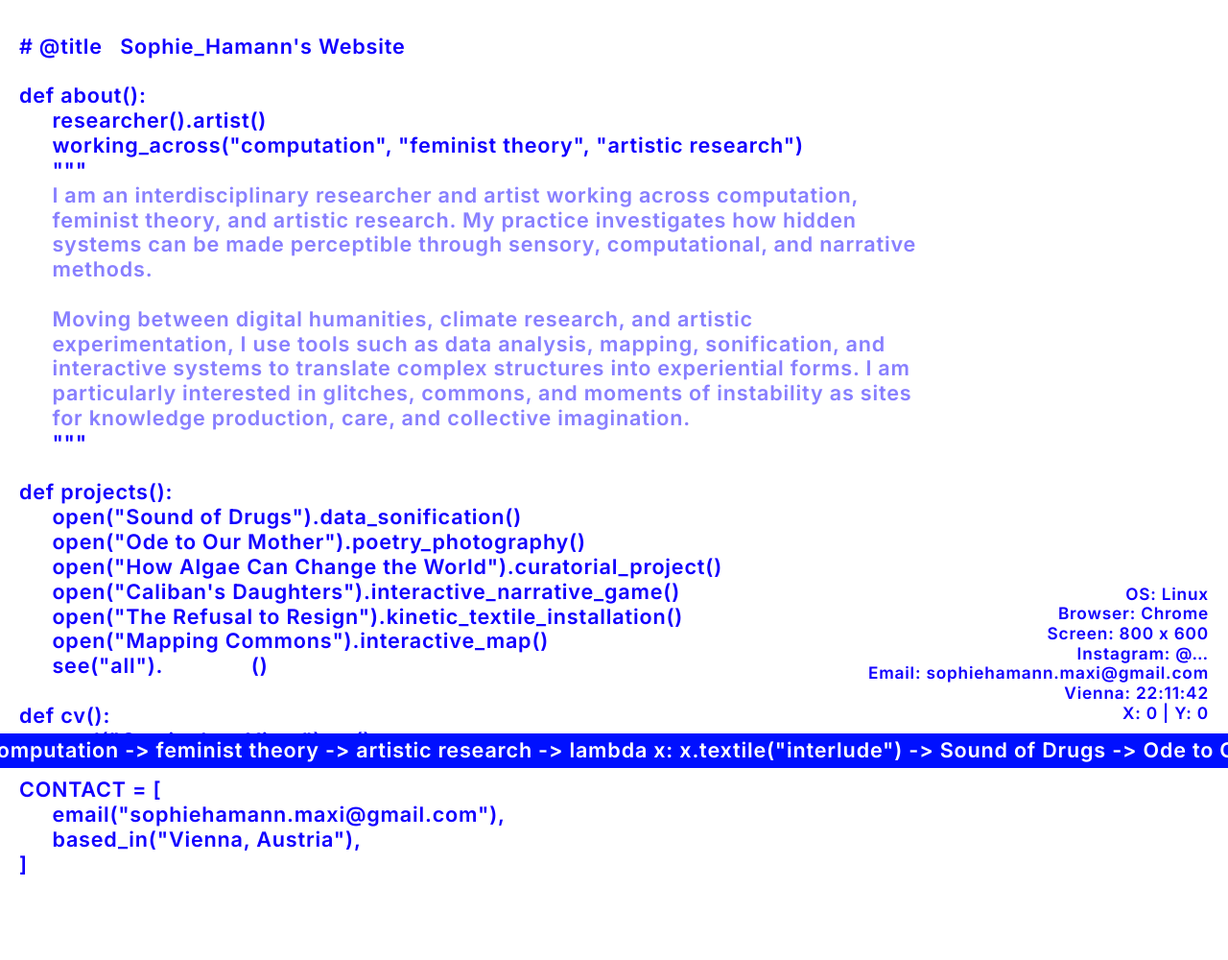
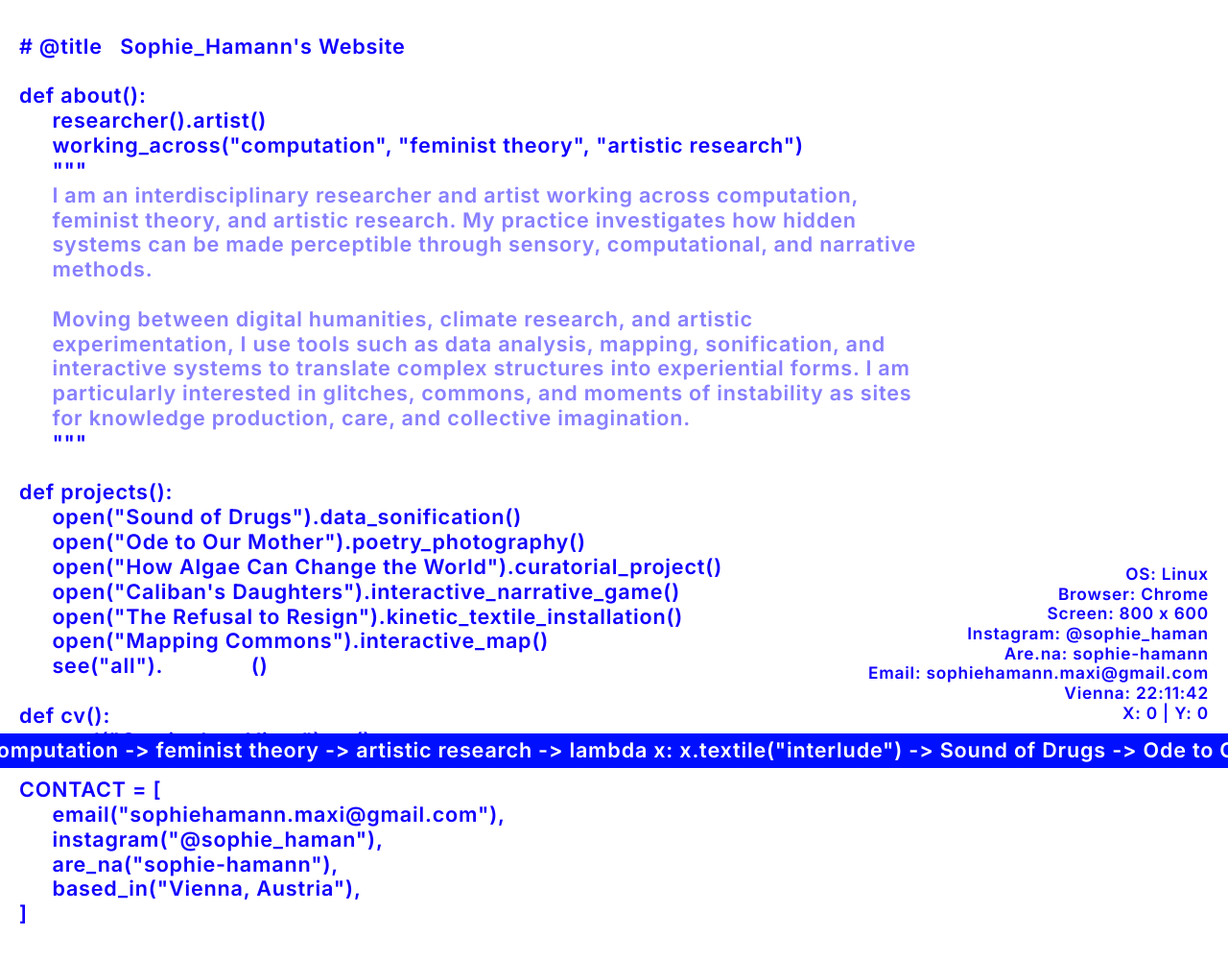
Before and after one commit to Soph-stara/Soph-stara.github.io, a plain HTML site: page index.html in a window 1280 px wide. Shown: the top 1000 px of the page at 96% size. Drawn offline with Linux system fonts and the light colour scheme.

Commit message:
Add Instagram and Are.na links to readout and contact list
Co-Authored-By: Claude Opus 5.5 <noreply@anthropic.com>

```diff
--- a/index.html
+++ b/index.html
@@ -46,6 +46,8 @@
 
     <span class="l">CONTACT = [</span>
     <span class="l i1"><a href="mailto:sophiehamann.maxi@gmail.com">email</a>("sophiehamann.maxi@gmail.com"),</span>
+    <span class="l i1"><a href="https://www.instagram.com/sophie_haman/" target="_blank" rel="noopener">instagram</a>("@sophie_haman"),</span>
+    <span class="l i1"><a href="https://www.are.na/sophie-hamann-vyx4etfrmca" target="_blank" rel="noopener">are_na</a>("sophie-hamann"),</span>
     <span class="l i1">based_in("Vienna, Austria"),</span>
     <span class="l">]</span>
 </main>
--- a/site.js
+++ b/site.js
@@ -50,7 +50,8 @@ const PROJECTS = [
 ];
 
 const EMAIL = "sophiehamann.maxi@gmail.com";
-const INSTAGRAM = ""; // your handle, without the @
+const INSTAGRAM = "sophie_haman"; // handle, without the @
+const ARENA = "https://www.are.na/sophie-hamann-vyx4etfrmca";
 
 function esc(s) {
     return String(s).replace(/[&<>"]/g, c => ({ "&": "&amp;", "<": "&lt;", ">": "&gt;", '"': "&quot;" }[c]));
@@ -116,6 +117,7 @@ function projectLine(p, cls = "i1", end = "") {
         Browser: ${browser}<br>
         Screen: ${screen.width} x ${screen.height}<br>
         Instagram: ${INSTAGRAM ? `<a href="https://www.instagram.com/${INSTAGRAM}/" target="_blank" rel="noopener">@${esc(INSTAGRAM)}</a>` : "@…"}<br>
+        Are.na: <a href="${ARENA}" target="_blank" rel="noopener">sophie-hamann</a><br>
         Email: <a href="mailto:${EMAIL}">${EMAIL}</a><br>
         Vienna: <span id="sys-time"></span></div>
         <div class="coords">X: <span id="sys-x">0</span> | Y: <span id="sys-y">0</span></div>`;
```
